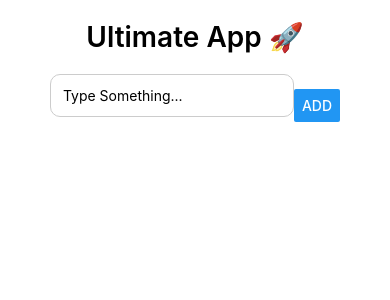
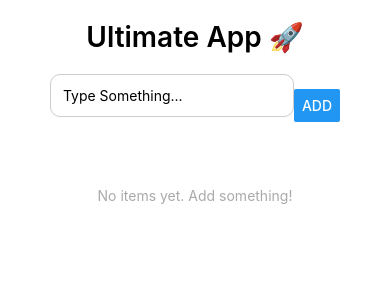
Before and after one commit to nuhgnoej/ultimateApp, a React Native app: screen / in a window 390 px wide. Shown: the top 300 px of the page. Built offline with nearby package versions, Linux system fonts and the light colour scheme.

Commit message:
250428 부가기능(삭제, 구분선, 기본문구) 추가

```diff
--- a/App.tsx
+++ b/App.tsx
@@ -8,6 +8,7 @@ import {
   StyleSheet,
   Text,
   TextInput,
+  TouchableOpacity,
   View,
 } from "react-native";
 
@@ -19,6 +20,12 @@ export default function App() {
     if (!inputText.trim()) return;
     setItems((prevItems) => [...prevItems, inputText]);
     setInputText("");
+  };
+
+  const handleDeleteItem = (indexToDelete: number) => {
+    setItems((prevItems) =>
+      prevItems.filter((_, idx) => idx !== indexToDelete)
+    );
   };
 
   return (
@@ -39,9 +46,19 @@ export default function App() {
         data={items}
         keyExtractor={(item, index) => index.toString()}
         renderItem={({ item, index }) => (
-          <View style={styles.listItem}>
-            <Text style={styles.listText}>
-              {index + 1}. {item}
+          <TouchableOpacity onLongPress={() => handleDeleteItem(index)}>
+            <View style={styles.listItem}>
+              <Text style={styles.listText}>
+                {index + 1}. {item}
+              </Text>
+            </View>
+          </TouchableOpacity>
+        )}
+        ItemSeparatorComponent={() => <View style={styles.separator} />}
+        ListEmptyComponent={() => (
+          <View style={{ padding: 20 }}>
+            <Text style={{ textAlign: "center", color: "#aaa" }}>
+              No items yet. Add something!
             </Text>
           </View>
         )}
@@ -89,4 +106,9 @@ const styles = StyleSheet.create({
     marginVertical: 5,
   },
   listText: { fontSize: 18 },
+  separator: {
+    height: 1,
+    backgroundColor: "#ccc",
+    marginVertical: 5,
+  },
 });
```
Also changed, not shown: 1 other file (tests, documents, lock files or other folders).
